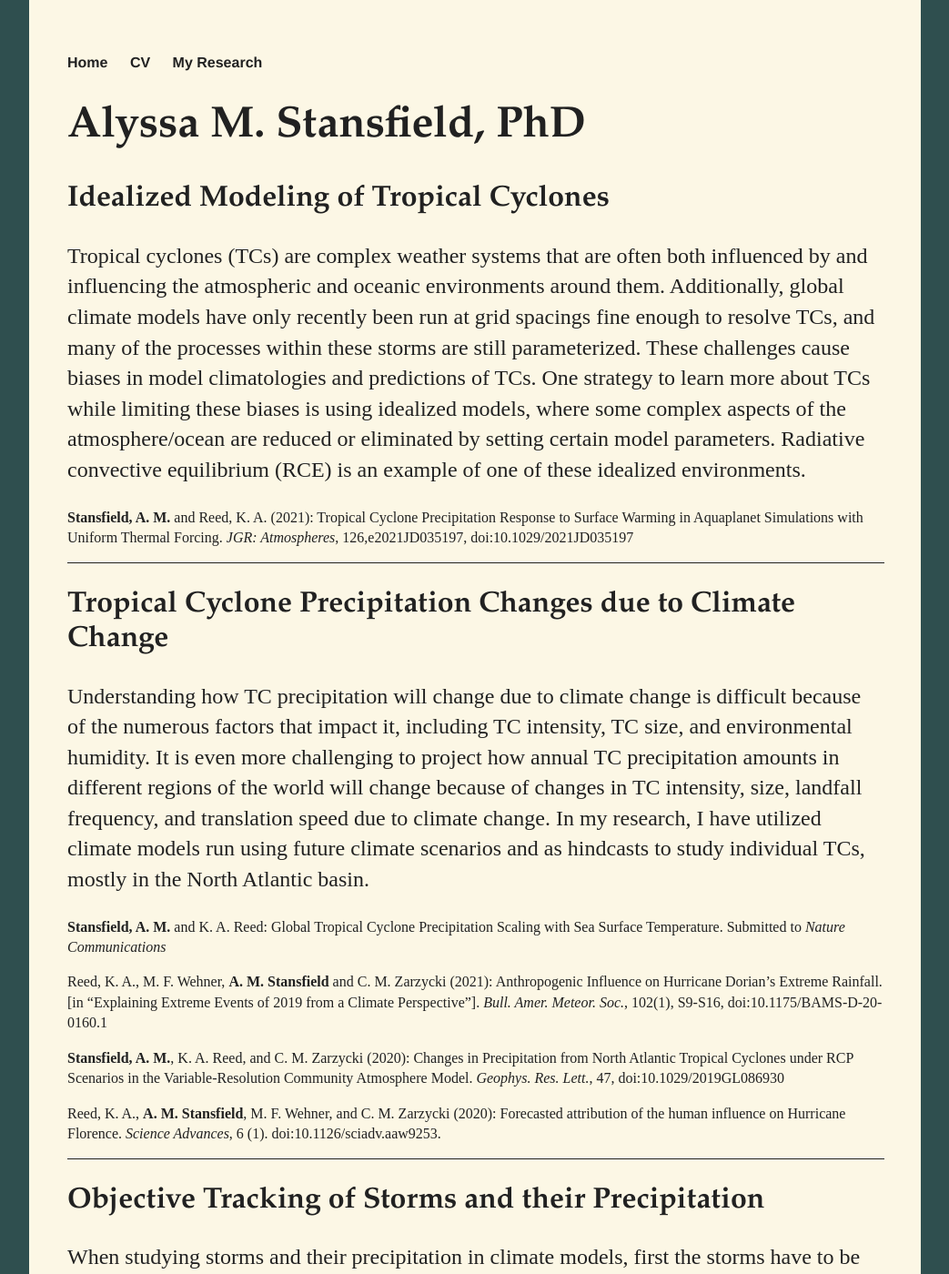
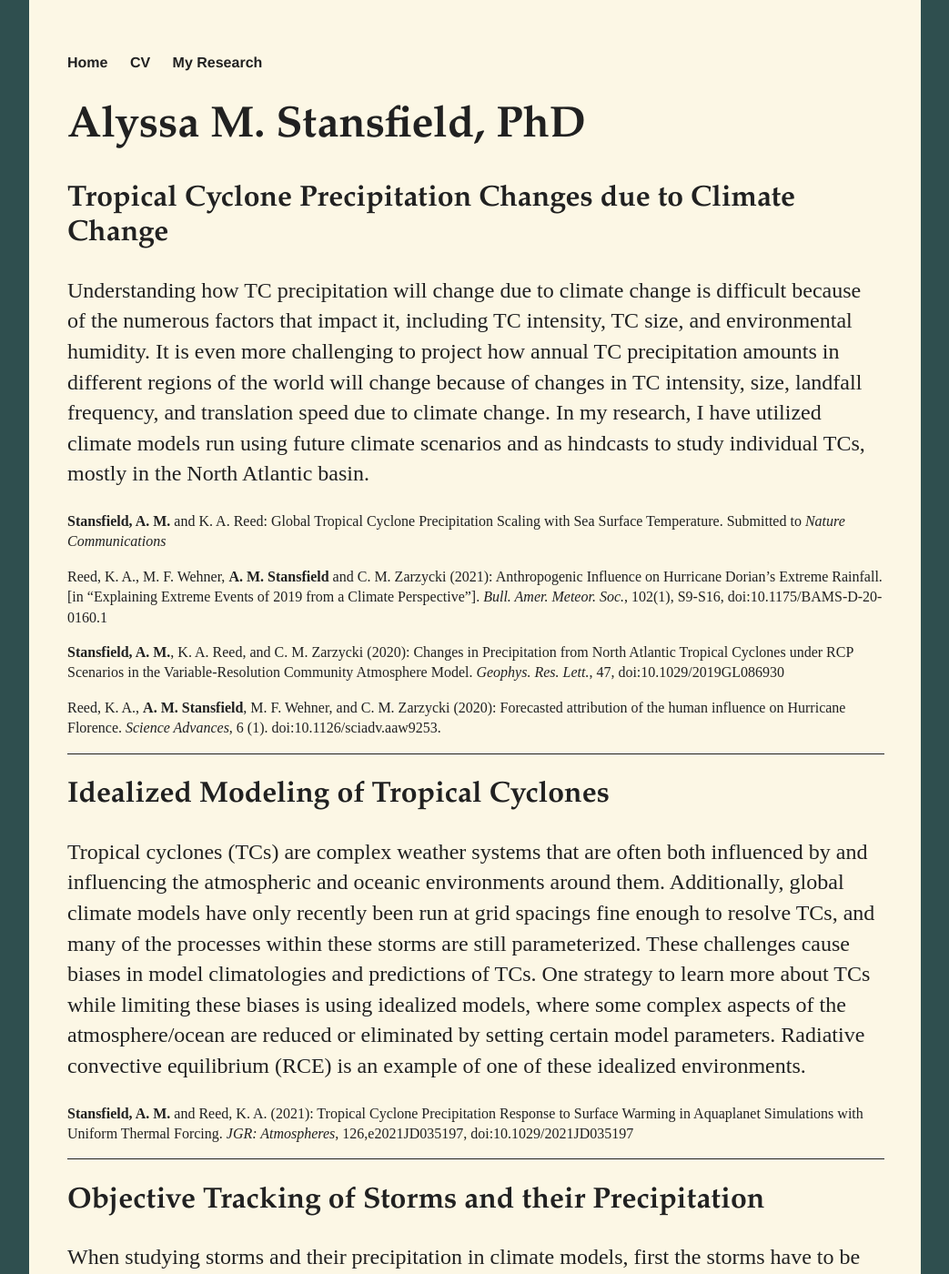
Before and after one commit to alyssa-stansfield/alyssa-stansfield.github.io, a Jekyll site: the page built from research/index.html, in a window 1280 px wide and 1400 px high. Shown: the whole window at 91% size, without its empty margins (118-1161 px from the left). Built offline with Jekyll 4.4.1, drawn with Linux system fonts in a browser that asks for light colours.

Commit message:
Changed ordering of sections on research page

```diff
--- a/research/index.html
+++ b/research/index.html
@@ -8,18 +8,18 @@ title: My Research
 
 <h1>Alyssa M. Stansfield, PhD</h1>
 
-<h2>Idealized Modeling of Tropical Cyclones</h2>
-<p>Tropical cyclones (TCs) are complex weather systems that are often both influenced by and influencing the atmospheric and oceanic environments around them. Additionally, global climate models have only recently been run at grid spacings fine enough to resolve TCs, and many of the processes within these storms are still parameterized. These challenges cause biases in model climatologies and predictions of TCs. One strategy to learn more about TCs while limiting these biases is using idealized models, where some complex aspects of the atmosphere/ocean are reduced or eliminated by setting certain model parameters. Radiative convective equilibrium (RCE) is an example of one of these idealized environments.</p>
-<p style="font-size:1em;"><a href="https://agupubs.onlinelibrary.wiley.com/doi/10.1029/2021JD035197"><b>Stansfield, A. M.</b> and Reed, K. A. (2021): Tropical Cyclone Precipitation Response to Surface Warming in Aquaplanet Simulations with Uniform Thermal Forcing. <em>JGR: Atmospheres</em>, 126,e2021JD035197, doi:10.1029/2021JD035197</a></p>
-
-<hr width="100%" align="center" size="1px" color="#212121">
-
 <h2>Tropical Cyclone Precipitation Changes due to Climate Change</h2>
 <p>Understanding how TC precipitation will change due to climate change is difficult because of the numerous factors that impact it, including TC intensity, TC size, and environmental humidity. It is even more challenging to project how annual TC precipitation amounts in different regions of the world will change because of changes in TC intensity, size, landfall frequency, and translation speed due to climate change. In my research, I have utilized climate models run using future climate scenarios and as hindcasts to study individual TCs, mostly in the North Atlantic basin.</p>
 <p style="font-size:1em;"><b>Stansfield, A. M.</b> and K. A. Reed: Global Tropical Cyclone Precipitation Scaling with Sea Surface Temperature. Submitted to <em>Nature Communications</em></p>
 <p style="font-size:1em;"><a href="https://www.ametsoc.net/eee/2019/EEEin2019.pdf">Reed, K. A., M. F. Wehner, <b>A. M. Stansfield</b> and C. M. Zarzycki (2021): Anthropogenic Influence on Hurricane Dorian’s Extreme Rainfall. [in “Explaining Extreme Events of 2019 from a Climate Perspective”]. <em>Bull. Amer. Meteor. Soc.</em>, 102(1), S9-S16, doi:10.1175/BAMS-D-20-0160.1</a></p>
 <p style="font-size:1em;"><a href="https://agupubs.onlinelibrary.wiley.com/doi/10.1029/2019GL086930"><b>Stansfield, A. M.</b>, K. A. Reed, and C. M. Zarzycki (2020): Changes in Precipitation from North Atlantic Tropical Cyclones under RCP Scenarios in the Variable-Resolution Community Atmosphere Model. <em>Geophys. Res. Lett.</em>, 47, doi:10.1029/2019GL086930</a></p>
 <p style="font-size:1em;"><a href="https://www.science.org/doi/10.1126/sciadv.aaw9253">Reed, K. A., <b>A. M. Stansfield</b>, M. F. Wehner, and C. M. Zarzycki (2020): Forecasted attribution of the human influence on Hurricane Florence. <em>Science Advances</em>, 6 (1). doi:10.1126/sciadv.aaw9253.</a></p>
+
+<hr width="100%" align="center" size="1px" color="#212121">
+
+<h2>Idealized Modeling of Tropical Cyclones</h2>
+<p>Tropical cyclones (TCs) are complex weather systems that are often both influenced by and influencing the atmospheric and oceanic environments around them. Additionally, global climate models have only recently been run at grid spacings fine enough to resolve TCs, and many of the processes within these storms are still parameterized. These challenges cause biases in model climatologies and predictions of TCs. One strategy to learn more about TCs while limiting these biases is using idealized models, where some complex aspects of the atmosphere/ocean are reduced or eliminated by setting certain model parameters. Radiative convective equilibrium (RCE) is an example of one of these idealized environments.</p>
+<p style="font-size:1em;"><a href="https://agupubs.onlinelibrary.wiley.com/doi/10.1029/2021JD035197"><b>Stansfield, A. M.</b> and Reed, K. A. (2021): Tropical Cyclone Precipitation Response to Surface Warming in Aquaplanet Simulations with Uniform Thermal Forcing. <em>JGR: Atmospheres</em>, 126,e2021JD035197, doi:10.1029/2021JD035197</a></p>
 
 <hr width="100%" align="center" size="1px" color="#212121">
 
```
